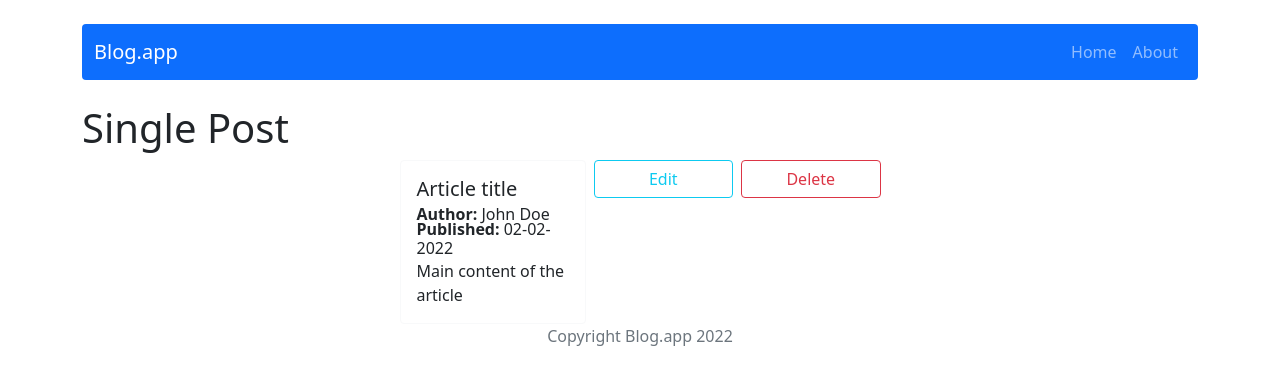
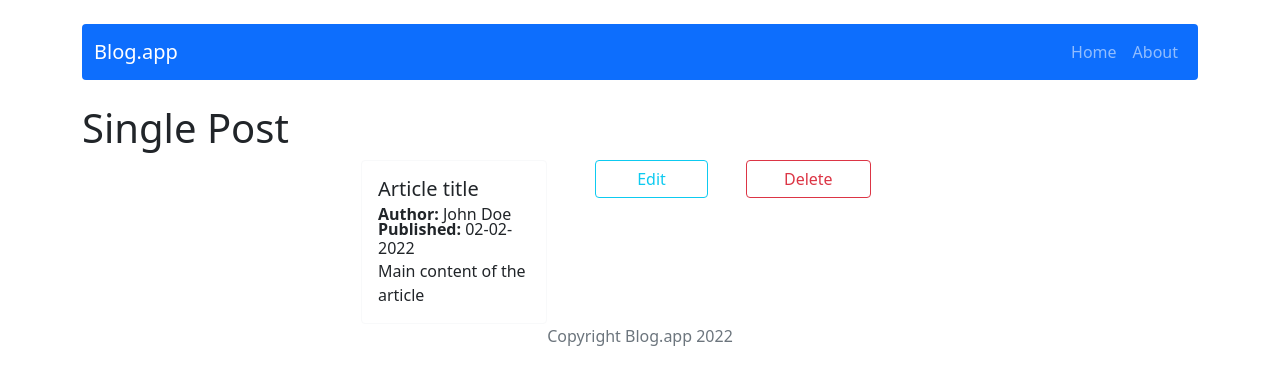
Before and after one commit to PiotrTancula/react-blog, a React (Create React App) app: page /post/1 in a window 1280 px wide. Shown: the top 384 px of the page. Built offline with nearby package versions, Linux system fonts and the light colour scheme.

Commit message:
add and edit posts work now

```diff
--- a/src/components/common/ModalButton.js
+++ b/src/components/common/ModalButton.js
@@ -25,7 +25,7 @@ const ModalButton = (props) => {
   return (
 
     <>
-      <Button  className=' align-self-start w-25'variant='outline-danger' onClick={handleShow}>
+      <Button  className=' align-self-start w-25 mx-5'variant='outline-danger' onClick={handleShow}>
         Delete
       </Button>
 
--- a/src/components/features/PostForm.js
+++ b/src/components/features/PostForm.js
@@ -43,9 +43,9 @@ import { useParams } from 'react-router';
           <Form.Label>Main content</Form.Label>
           <Form.Control as="textarea" rows={4} value={content} onChange={ e => setContent(e.target.value) }/>
         </Form.Group>
-        <Link to={`/`}>
+
           <Button type="submit" variant="primary" >{actionText}</Button>
-        </Link>
+
       </Form>
 
     </div>
--- a/src/components/pages/InsideSinglePost.js
+++ b/src/components/pages/InsideSinglePost.js
@@ -30,7 +30,9 @@ const InsideSinglePost = () => {
       <h1>Single Post</h1>
       <div className='d-flex justify-content-center w-50 mx-auto'>
         <Post key={currentPost.postId} {...currentPost} />
-        <Button className=' align-self-start w-25  mx-2' variant='outline-info' href={`/post/edit/${postId}`} >Edit</Button>
+        <Link to={`/post/edit/${postId}`}>
+          <Button className=' align-self-start w-75  mx-5' variant='outline-info'  >Edit</Button>
+        </Link>
         {/* <Button className='col-1 align-self-start'variant='outline-danger'  showmodal={showModal} onClick={updateShowModal}>Delete</Button> */}
         <ModalButton showmodal={showModal} updateshowmodal={updateShowModal} postId={postId} />
       </div>
```
